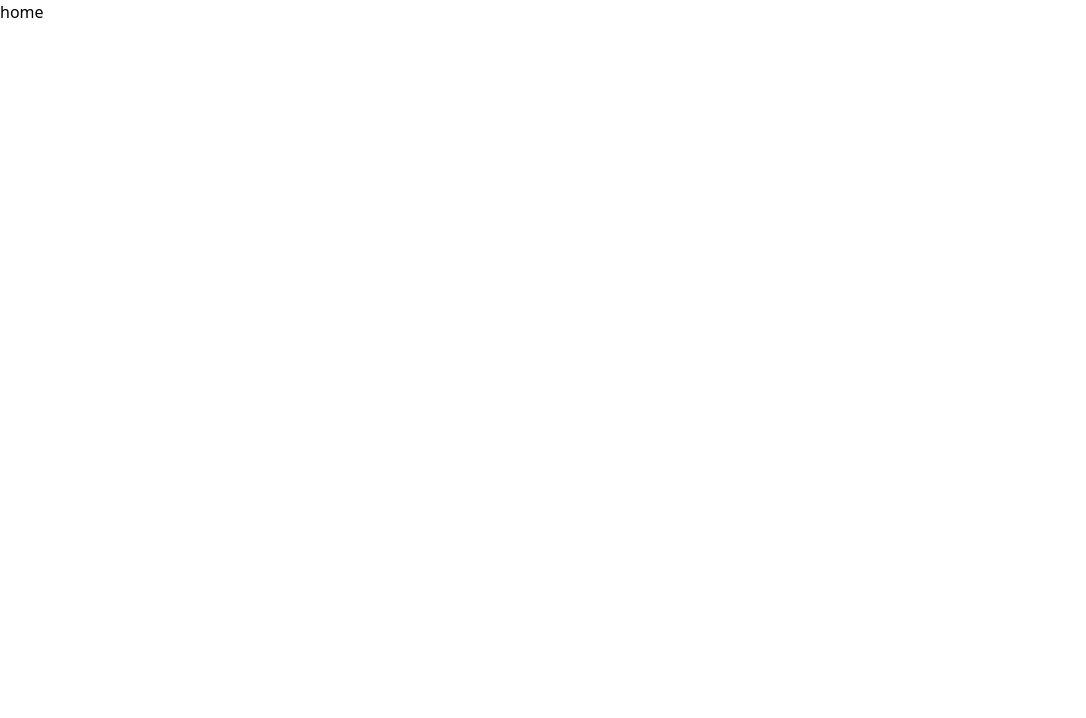
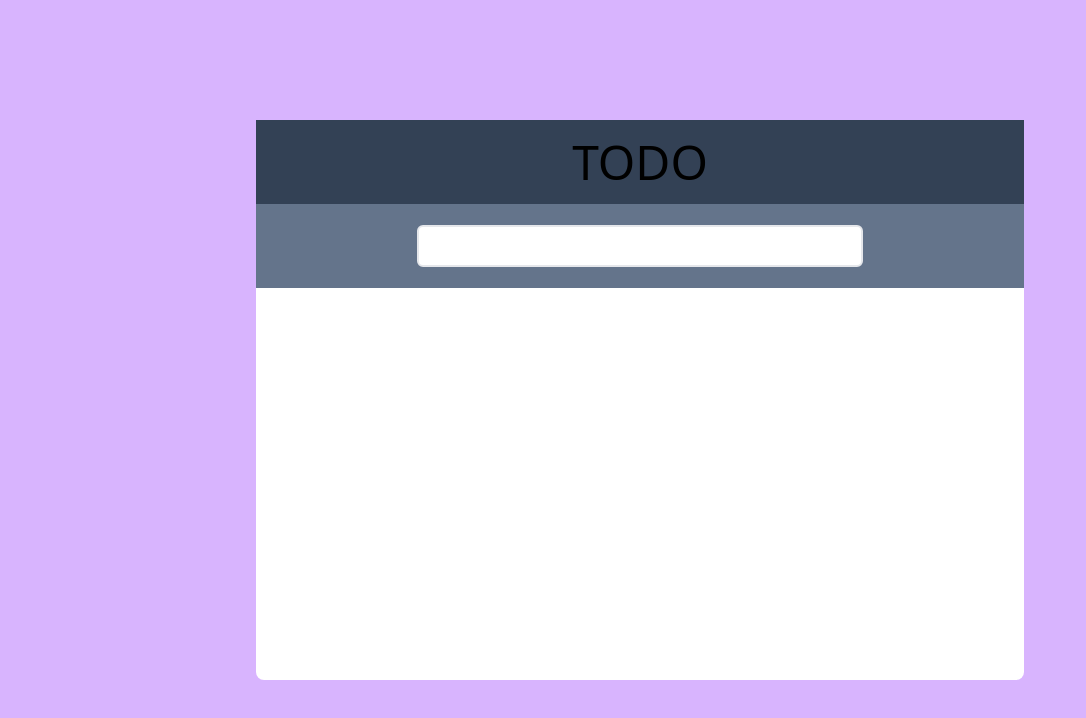
Before and after one commit to patelishika/to_do, a React app: page / in a window 1280 px wide. Shown: the top 718 px of the page, without its empty margins (0-1086 px from the left). Built offline with nearby package versions, Linux system fonts and the light colour scheme; the HTML template or start-up script is replaced by a standard one.

Commit message:
added input functionality

```diff
--- a/src/App.jsx
+++ b/src/App.jsx
@@ -1,7 +1,30 @@
+import { useState } from 'react';
+
 const App = () => {
+  const [todos, setTodos] = useState([]);
+  const [todo, setTodo] = useState('');
+
+  const inputHandler = (event) => {
+    setTodo(event.target.value);
+  };
+
   return (
     <>
-      <h1>home</h1>
+      <div className='flex h-screen w-screen bg-purple-300 justify-center items-center'>
+        <div className='flex h-[70%] w-[60%] bg-white rounded-lg flex-col'>
+          <div className='flex h-[15%] w-[100%] bg-slate-700 justify-center items-center'>
+            <h1 className=' text-5xl m-2'>TODO</h1>
+          </div>
+          <div className='flex h-[15%] w-[100%] bg-slate-500 items-center justify-center '>
+            <input
+              type='text'
+              value={todo}
+              className='flex border-2 h-[50%] w-[58%] rounded-md '
+              onChange={inputHandler}
+            />
+          </div>
+        </div>
+      </div>
     </>
   );
 };
```
